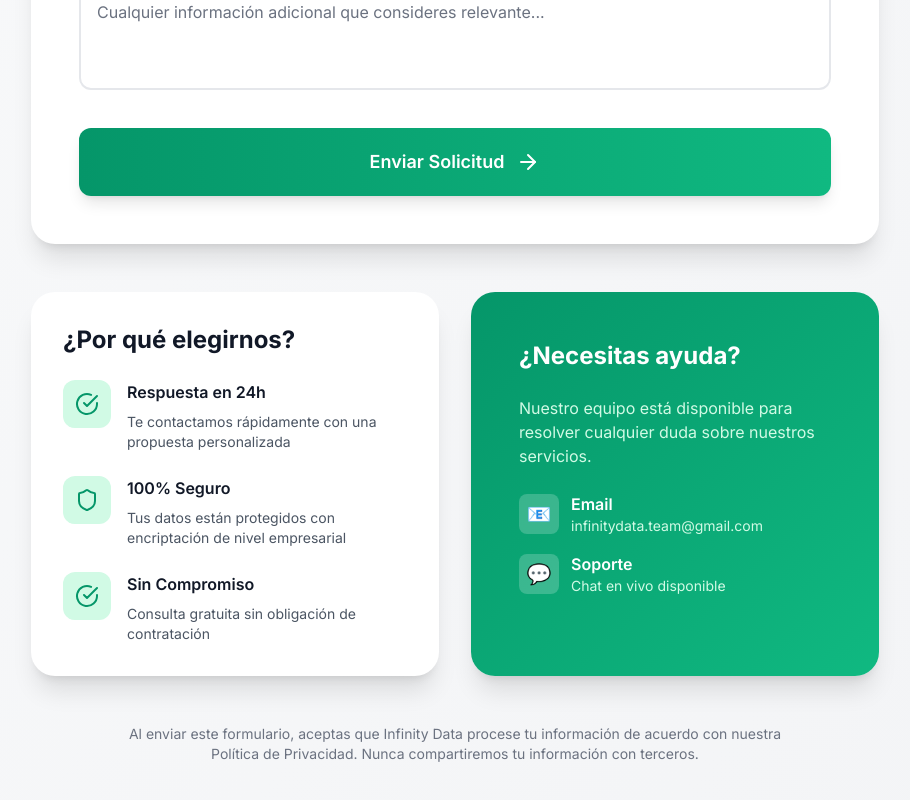
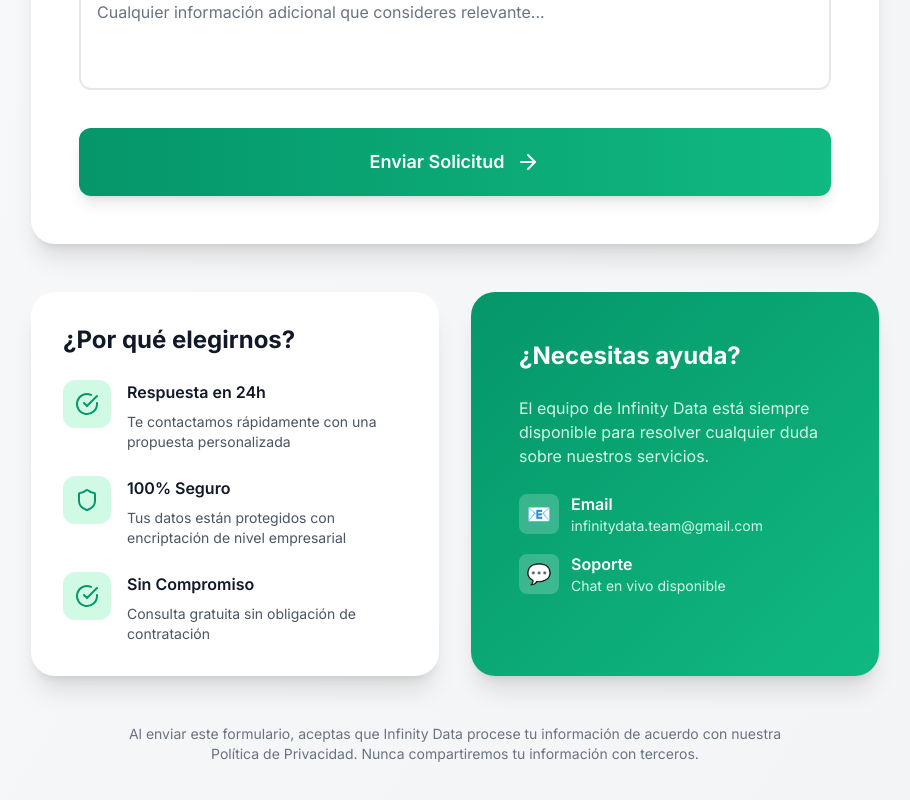
Before and after one commit to SantiagoRomero00/InfinityData-Website, a React (Vite) app: page /demo in a window 1280 px wide. Shown: the part 1186-1986 px from the top of the page, without its empty margins (185-1095 px from the left). Built offline with nearby package versions, Linux system fonts and the light colour scheme; no server answers.

Commit message:
Updated es.ts

```diff
--- a/src/translations/en.ts
+++ b/src/translations/en.ts
@@ -153,7 +153,7 @@ export default {
     },
     contactInfo: {
       title: "Need help?",
-      description: "Our team is available to answer any questions about our services.",
+      description: "The Infinity Data team is always available to answer any questions about our services.",
       email: "Email",
       support: "Support",
       liveChat: "Live chat available"
--- a/src/translations/es.ts
+++ b/src/translations/es.ts
@@ -153,7 +153,7 @@ export default {
     },
     contactInfo: {
       title: "¿Necesitas ayuda?",
-      description: "Nuestro equipo está disponible para resolver cualquier duda sobre nuestros servicios.",
+      description: "El equipo de Infinity Data está siempre disponible para resolver cualquier duda sobre nuestros servicios.",
       email: "Email",
       support: "Soporte",
       liveChat: "Chat en vivo disponible"
```
